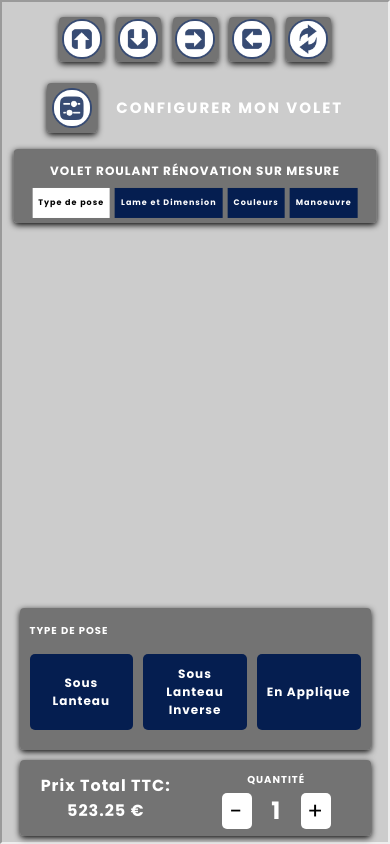
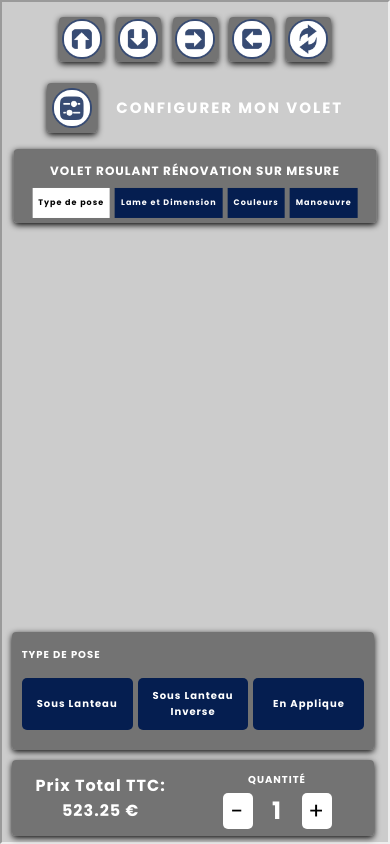
Before and after one commit to Hakimsabkhi/volet_roulant_config_vite, a React (Vite) app: page / in a window 390 px wide. Both pictures are taken after a click on the button 71 px from the left and 107 px from the top of the page. Built offline with nearby package versions, Linux system fonts and the light colour scheme.

Commit message:
css clean

```diff
--- a/src/components/steps/typeDePose.css
+++ b/src/components/steps/typeDePose.css
@@ -75,6 +75,7 @@
 
   .poseOptions-container {
     flex-direction: row;
+    gap: 5px;
   }
 
   .popup-info {
--- a/src/styles.css
+++ b/src/styles.css
@@ -458,10 +458,12 @@ body {
       position: relative;
       justify-content: center;
     }
+
     .MainStyle {
       flex-direction: column-reverse;
       height: 98%;
     }
+
     .MenuGroupe {
       display: flex;
       flex-direction: column;
@@ -469,10 +471,6 @@ body {
       width: 100%;
       height: 100%;
       justify-content: flex-end;
-    }
-    .canvasStyle {
-      height: 65%;
-      width: 100%;
     }
 
     .Lameetdimension {
@@ -488,11 +486,13 @@ body {
     }
 
     .choice-label {
-      font-size: 12px;
+      font-size: 10px;
     }
+
     h3 {
       font-size: 16px;
     }
+
     .Menu-button {
       width: 50px;
       height: 50px;
@@ -501,14 +501,16 @@ body {
     .StepStyleManoeuvre {
       gap: 0px;
     }
+
     .step-button {
       font-size: 8px;
     }
+
     .absolute-div {
       position: absolute;
-      width: 90%;
+      width: 93%;
       top: unset;
-      left: 5%;
+      left: 3%;
       z-index: 1000;
       bottom: 4%;
       height: fit-content;
```
